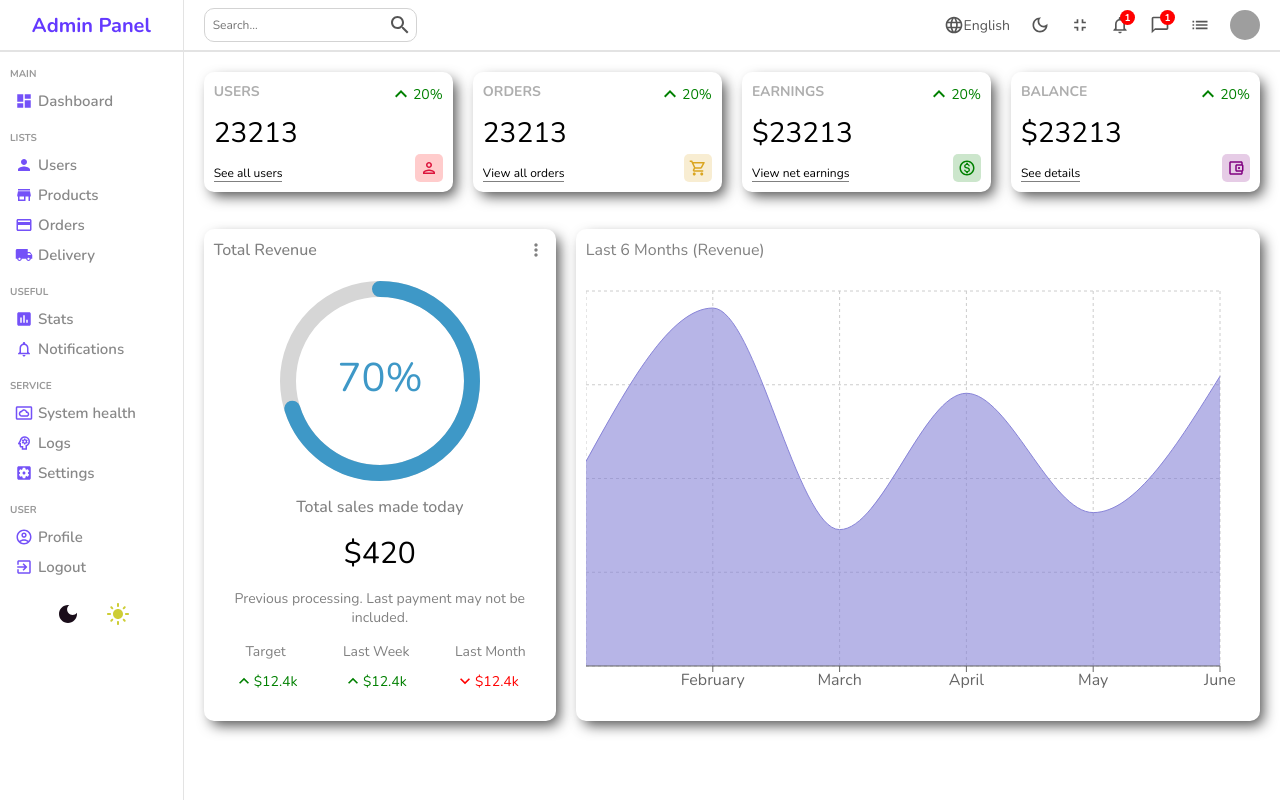
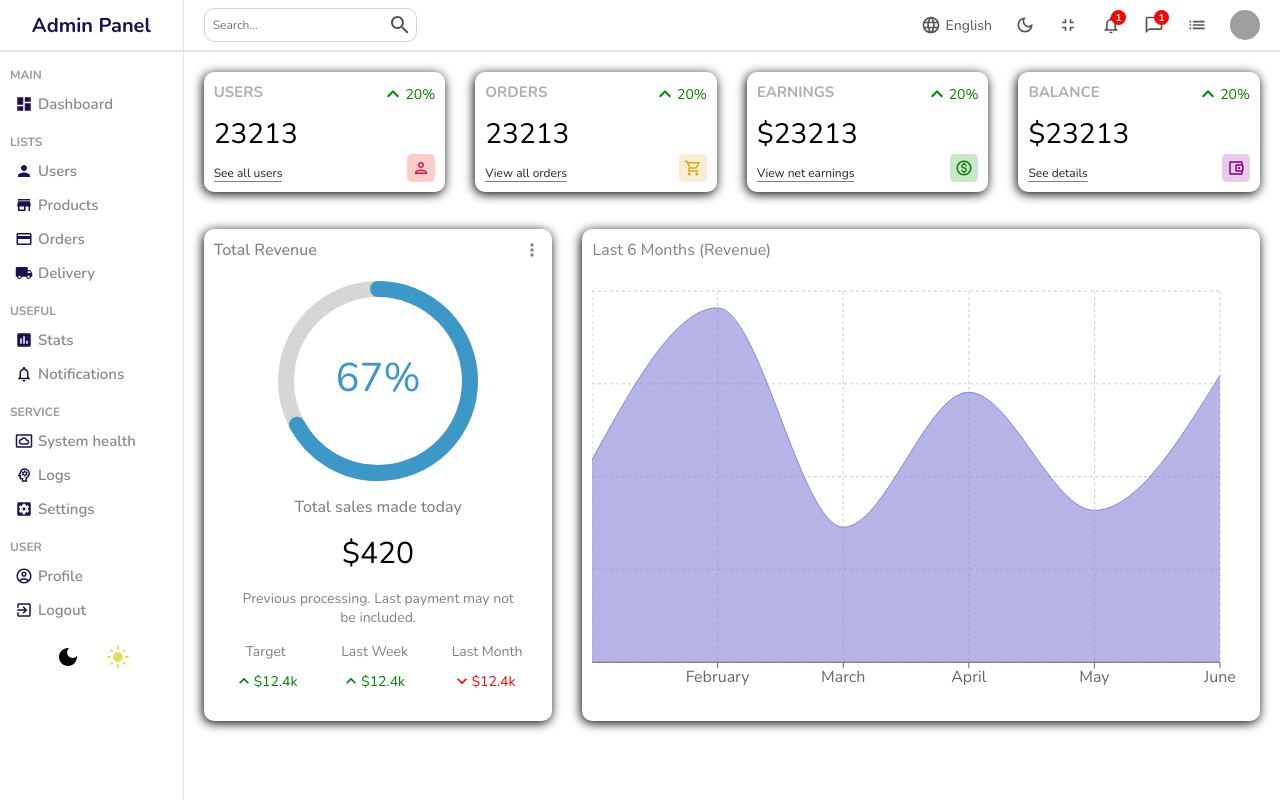
Before and after one commit to vamppdevv1/AdminPanel, a React (Vite) app: page / in a window 1280 px wide. Built offline with nearby package versions, Linux system fonts and the light colour scheme; grey boxes are pictures that could not be loaded.

Commit message:
style tweaks

```diff
--- a/src/components/chart/chart.scss
+++ b/src/components/chart/chart.scss
@@ -1,7 +1,7 @@
 .chart {
   flex: 4;
-  -webkit-box-shadow: 5px 6px 14px -2px rgba(0, 0, 0, 0.71);
-  box-shadow: 5px 6px 14px -2px rgba(0, 0, 0, 0.71);
+-webkit-box-shadow: -1px 2px 11px 0px #000000;
+box-shadow: -1px 2px 11px 0px #000000;
   border-radius: 10px;
   padding: 10px;
   color: gray;
--- a/src/components/featured/Featured.jsx
+++ b/src/components/featured/Featured.jsx
@@ -11,7 +11,7 @@ export const Featured = () => {
       </div>
       <div className="bottom">
         <div className="featuredChart">
-          <CircularProgressbar value={70} text={"70%"} />
+          <CircularProgressbar value={67} text={"67%"} />
         </div>
         <p className="title">Total sales made today</p>
         <p className="amount">$420</p>
--- a/src/components/featured/featured.scss
+++ b/src/components/featured/featured.scss
@@ -1,7 +1,7 @@
 .featured {
   flex: 2;
--webkit-box-shadow: 5px 6px 14px -2px rgba(0,0,0,0.71);
-box-shadow: 5px 6px 14px -2px rgba(0,0,0,0.71);
+-webkit-box-shadow: -1px 2px 11px 0px #000000;
+box-shadow: -1px 2px 11px 0px #000000;
 border-radius: 10px;
   padding: 10px;
   .top {
--- a/src/components/navbar/navbar.scss
+++ b/src/components/navbar/navbar.scss
@@ -29,13 +29,18 @@
     .items {
       display: flex;
       align-items: center;
-      gap: 20px;
+      gap: 23px;
+
       .item {
         display: flex;
         align-items: center;
         position: relative;
+        &:nth-child(1){
+          gap: 5px;
+        }
         .icon {
           font-size: 20px;
+          cursor: pointer;
         }
         .avatar{
             width: 30px;
--- a/src/components/sidebar/sidebar.scss
+++ b/src/components/sidebar/sidebar.scss
@@ -8,11 +8,10 @@
     display: flex;
     align-items: center;
     justify-content: center;
-
+    color: #1e104e;
     .logo {
       font-size: 20px;
       font-weight: bold;
-      color: #6439ff;
     }
   }
   hr {
@@ -26,15 +25,16 @@
       margin: 0;
       padding: 0;
       .title {
-        font-size: 10px;
+        font-size: 12px;
         font-weight: bold;
         color: #999;
         margin-top: 15px;
-        margin-bottom: 5px;
+        margin-bottom: 6px;
       }
       li {
         display: flex;
         align-items: center;
+        margin-bottom: 4px;
         padding: 5px;
         cursor: pointer;
         gap: 5px;
@@ -43,7 +43,7 @@
         }
         .icon {
           font-size: 18px;
-          color: #7451f8;
+          color: #1e104e;
         }
         span {
           font-size: 15px;
@@ -64,10 +64,10 @@
       cursor: pointer;
       margin: 10px;
       &:nth-child(1) {
-        color: rgb(26, 13, 26);
+        color: rgb(0, 0, 0);
       }
       &:nth-child(2) {
-        color: rgb(205, 205, 53);
+        color: rgb(223, 223, 100);
       }
     }
   }
--- a/src/components/widget/widget.scss
+++ b/src/components/widget/widget.scss
@@ -3,8 +3,8 @@
   flex: 1;
   justify-content: space-between;
   padding: 10px;
--webkit-box-shadow: 5px 6px 14px -2px rgba(0,0,0,0.71);
-box-shadow: 5px 6px 14px -2px rgba(0,0,0,0.71);
+  -webkit-box-shadow: -1px 2px 11px 0px #000000;
+  box-shadow: -1px 2px 11px 0px #000000;
   border-radius: 10px;
   height: 100px;
   .left,
@@ -14,7 +14,7 @@ box-shadow: 5px 6px 14px -2px rgba(0,0,0,0.71);
     justify-content: space-between;
     .title {
       font-weight: bold;
-      font-size: 14px;
+      font-size: 15px;
       color: rgb(174, 174, 174);
     }
     .counter {
@@ -23,6 +23,7 @@ box-shadow: 5px 6px 14px -2px rgba(0,0,0,0.71);
     }
     .link {
       font-size: 12px;
+      color: rgb(37, 36, 36);
       border-bottom: 1px solid gray;
       cursor: pointer;
       width: max-content;
--- a/src/pages/home/home.scss
+++ b/src/pages/home/home.scss
@@ -6,7 +6,7 @@
         .widgets,.charts{
             display: flex;
             padding: 20px;
-            gap: 20px;
+            gap: 30px;
             margin-bottom: 12px;
         }
         .charts{
```
